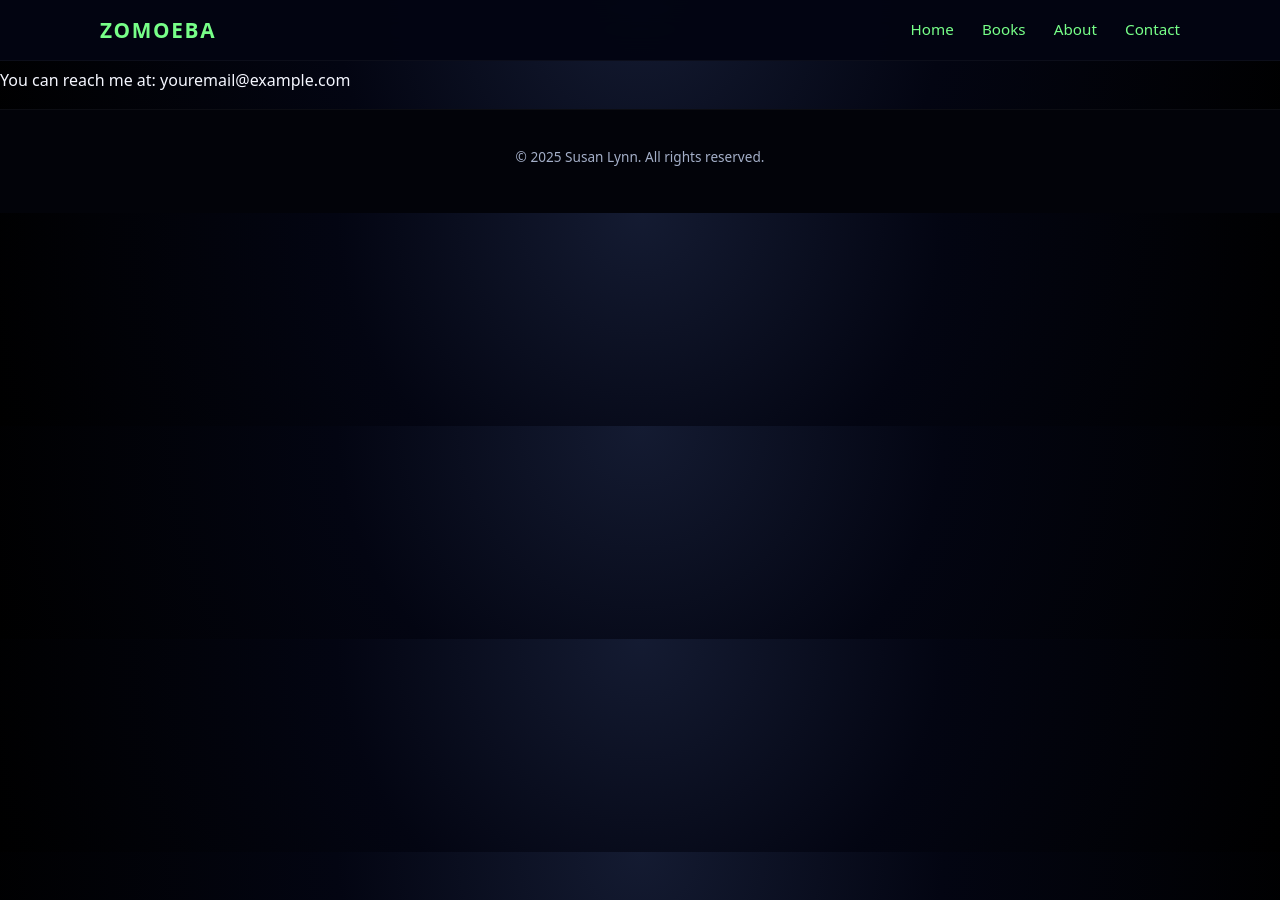
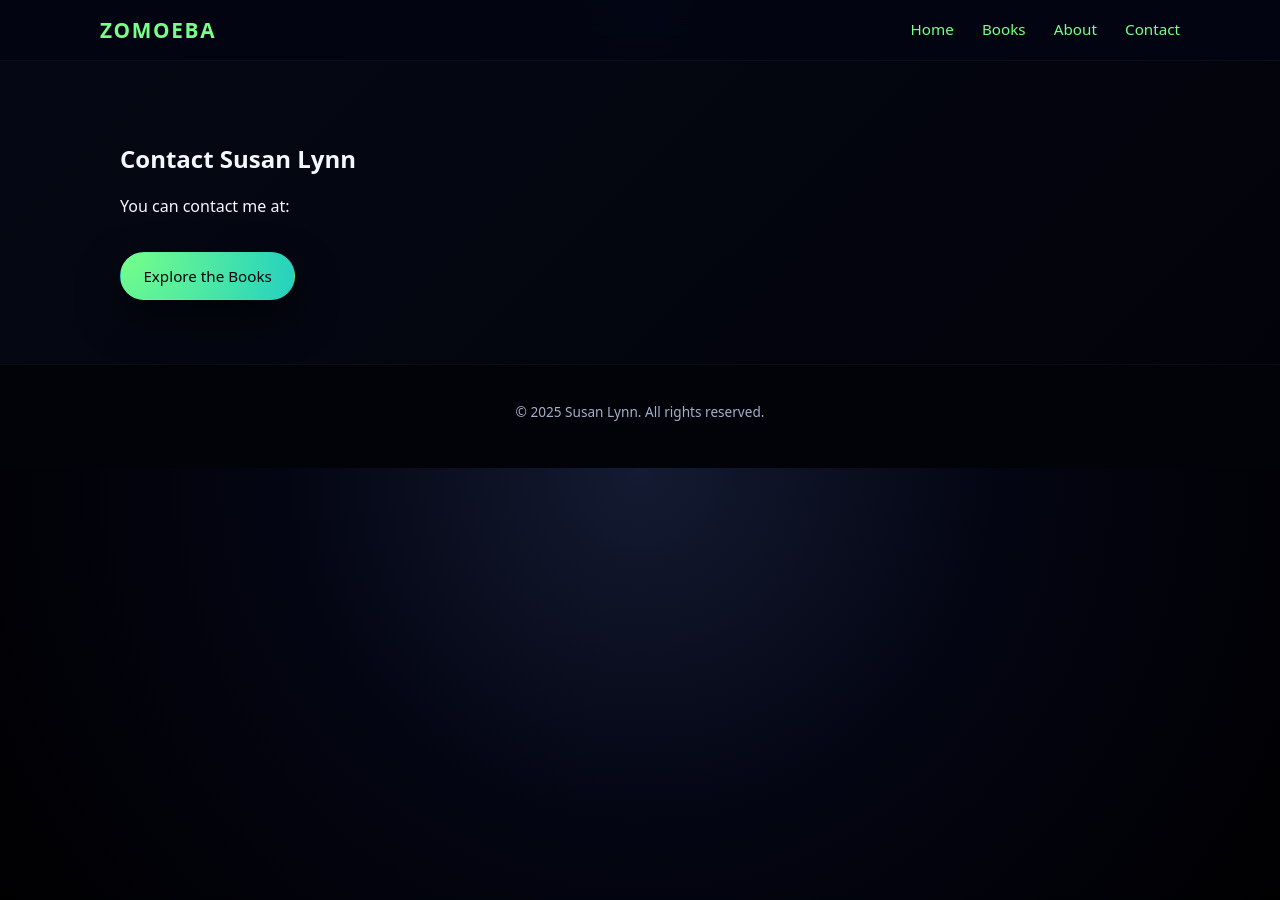
Before and after one commit to susanlynn-books/zomoeba, a Jekyll site: the page built from contact.md, in a window 1280 px wide. Built offline with Jekyll 4.4.1, drawn with Linux system fonts in a browser that asks for light colours.

Commit message:
Update contact.md

```diff
--- a/contact.md
+++ b/contact.md
@@ -4,4 +4,16 @@ title: "Contact"
 permalink: /contact/
 ---
 
-You can reach me at: youremail@example.com
+<section class="section section-dark">
+  <div class="container">
+    <h2>Contact Susan Lynn </h2>
+
+<p>
+You can contact me at:    </p>
+
+ <div class="hero-actions">
+        <a href="{{ "/zomoeba/books/" | relative_url }}" class="btn primary">Explore the Books</a>
+  </div>
+
+  </div>
+</section>
```
